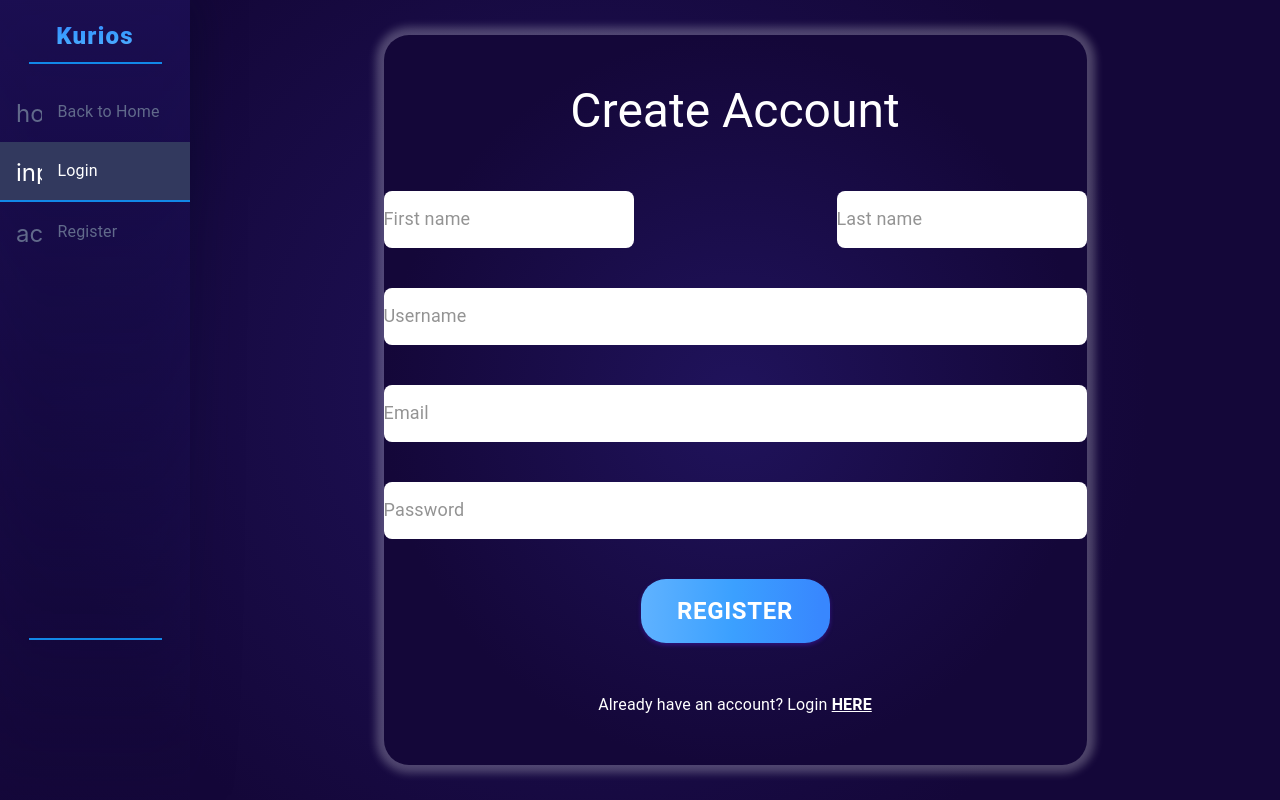
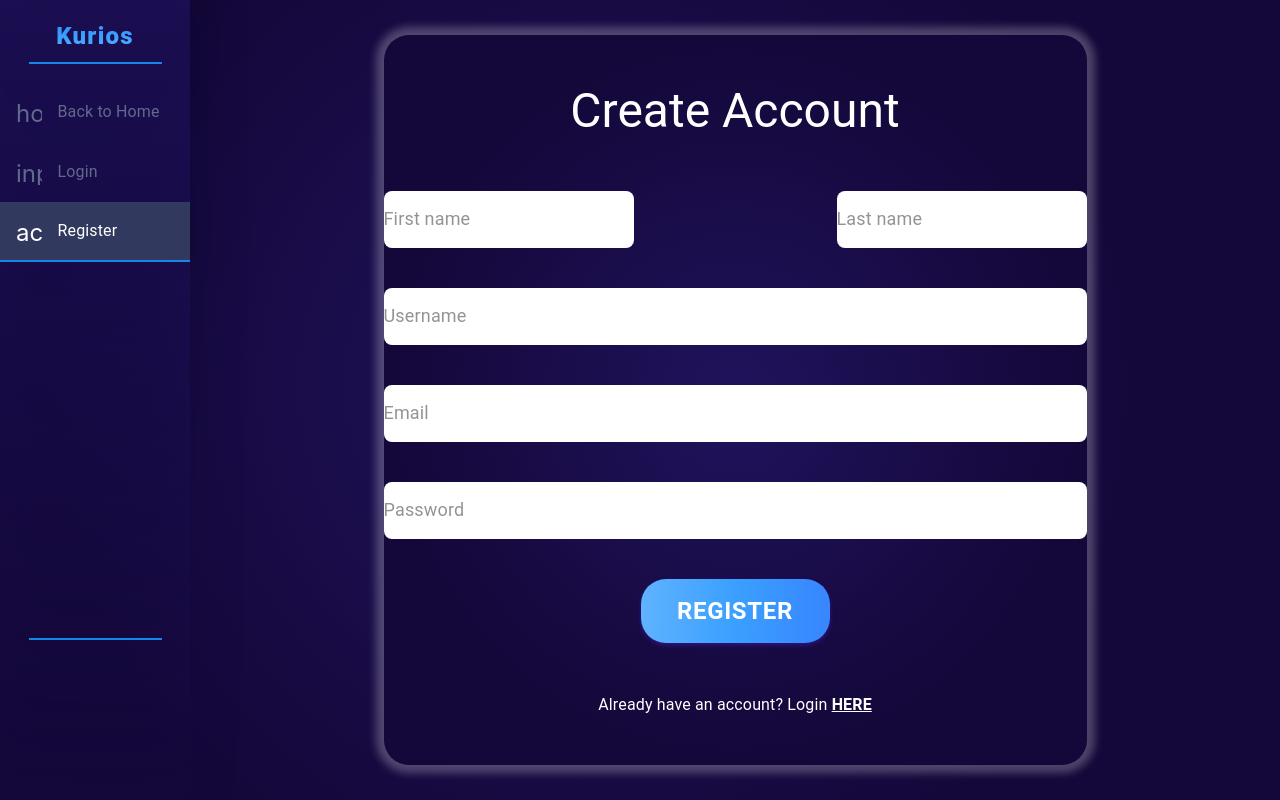
Before and after one commit to SITE-Capstone/capstone_fe, a React (Create React App) app: page /register in a window 1280 px wide. Built offline with nearby package versions, Linux system fonts and the light colour scheme; no server answers; the HTML template or start-up script is replaced by a standard one.

Commit message:
added links and logic to check that the location path is and have active links for that location

```diff
--- a/src/components/Chart/Chart.js
+++ b/src/components/Chart/Chart.js
@@ -8,8 +8,8 @@ const green = ["rgb(138,246, 138,.85)", "rgb(138,246, 138,.25)", "rgb(138,246, 1
 const green2 = ["rgb(175, 243, 173,.85)", "rgb(175, 243, 173,.25)", "rgb(175, 243, 173,.15)"]; //#AFF3AD
 
 const Chart = (props) => {
-  console.log("CHART",props.data)
-  let Data = props.data
+  console.log("CHART", props.data);
+  // let Data = props.data;
   let open = Data[0].rate_open;
   let close = Data[Data.length - 1].rate_open;
   let color = black;
@@ -25,9 +25,25 @@ const Chart = (props) => {
 
   const GlowLine = [
     <Line dataKey="time_open" type="monotone" animationDuration={0} stroke="transparent" dot={false} key={0} />,
-    <Line dataKey="rate_open" animationDuration={2200} stroke={color[0]} dot={false} key={1}/>,
-    <Line dataKey="rate_open" type="monotone" strokeWidth={2} animationDuration={2200} stroke={color[1]} dot={false} key={2}/>,
-    <Line dataKey="rate_open" type="monotone" strokeWidth={4} animationDuration={2200} stroke={color[2]} dot={false} key={3}/>
+    <Line dataKey="rate_open" animationDuration={2200} stroke={color[0]} dot={false} key={1} />,
+    <Line
+      dataKey="rate_open"
+      type="monotone"
+      strokeWidth={2}
+      animationDuration={2200}
+      stroke={color[1]}
+      dot={false}
+      key={2}
+    />,
+    <Line
+      dataKey="rate_open"
+      type="monotone"
+      strokeWidth={4}
+      animationDuration={2200}
+      stroke={color[2]}
+      dot={false}
+      key={3}
+    />,
   ];
 
   return (
@@ -40,7 +56,7 @@ const Chart = (props) => {
       </LineChart>
     </ResponsiveContainer>
   );
-}
+};
 
 //Customizes the content of the Tooltip
 //This custom tooltip is needed since otherwise,
@@ -55,7 +71,7 @@ const CustomTooltip = ({ active, payload, label }) => {
         <p className="label">{`Price: ${payload[1].value.toFixed(4)}`}</p>
       </div>
     );
-  }else{
+  } else {
     // console.log('test')
     // We can set current live price label here
     // Once the user mouses away from the chart, it should show the default price
--- a/src/components/Navbar/LoginItems.js
+++ b/src/components/Navbar/LoginItems.js
@@ -1,5 +1,6 @@
-import React from "react";
 import { List, ListItem, makeStyles, ListItemText, Icon } from "@material-ui/core";
+import { Link } from "react-router-dom";
+import { useLocation } from "react-router-dom";
 
 const LoginItems = () => {
   const useStyles = makeStyles({
@@ -23,24 +24,35 @@ const LoginItems = () => {
       height: "25.5px",
       width: "25.5px",
     },
+    links: {
+      color: "inherit",
+      textDecoration: "none",
+    },
   });
 
   const classes = useStyles();
 
+  const location = useLocation();
+  console.log(location.pathname);
+
   return (
     <List component="nav">
-      <ListItem button className={classes.listItem}>
+      <ListItem button className={location.pathname === "/" ? classes.activeListItem : classes.listItem}>
         <Icon className={classes.icon}>home</Icon>
         <ListItemText primary="Back to Home" />
       </ListItem>
-      <ListItem button className={classes.activeListItem}>
+      <Link to="/login" className={classes.links}>
+        <ListItem button className={location.pathname === "/login" ? classes.activeListItem : classes.listItem}>
           <Icon className={classes.icon}>input</Icon>
           <ListItemText primary="Login" />
         </ListItem>
-      <ListItem button className={classes.listItem}>
+      </Link>
+      <Link to="/register" className={classes.links}>
+        <ListItem button className={location.pathname === "/register" ? classes.activeListItem : classes.listItem}>
           <Icon className={classes.icon}>account_circle</Icon>
           <ListItemText primary="Register" />
         </ListItem>
+      </Link>
     </List>
   );
 };
--- a/src/components/Navbar/UserItems.js
+++ b/src/components/Navbar/UserItems.js
@@ -1,5 +1,6 @@
 import React from "react";
 import { List, ListItem, makeStyles, ListItemText, Icon } from "@material-ui/core";
+import { useLocation } from "react-router-dom";
 
 const LoginItems = () => {
   const useStyles = makeStyles({
@@ -27,17 +28,20 @@ const LoginItems = () => {
 
   const classes = useStyles();
 
+  const location = useLocation();
+  console.log(location.pathname);
+
   return (
     <List component="nav">
-      <ListItem button className={classes.listItem}>
+      <ListItem button className={location.pathname === "/dashboard" ? classes.activeListItem : classes.listItem}>
         <Icon className={classes.icon}>space_dashboard</Icon>
         <ListItemText primary="Dashboard" />
       </ListItem>
-      <ListItem button className={classes.activeListItem}>
+      <ListItem button className={location.pathname === "/tutorial" ? classes.activeListItem : classes.listItem}>
         <Icon className={classes.icon}>auto_stories</Icon>
         <ListItemText primary="Tutorials" />
       </ListItem>
-      <ListItem button className={classes.listItem}>
+      <ListItem button className={location.pathname === "/portfolio" ? classes.activeListItem : classes.listItem}>
         <Icon className={classes.icon}>payments</Icon>
         <ListItemText primary="Portfolio" />
       </ListItem>
```
Lines whose indentation alone changed are shown as unchanged.
